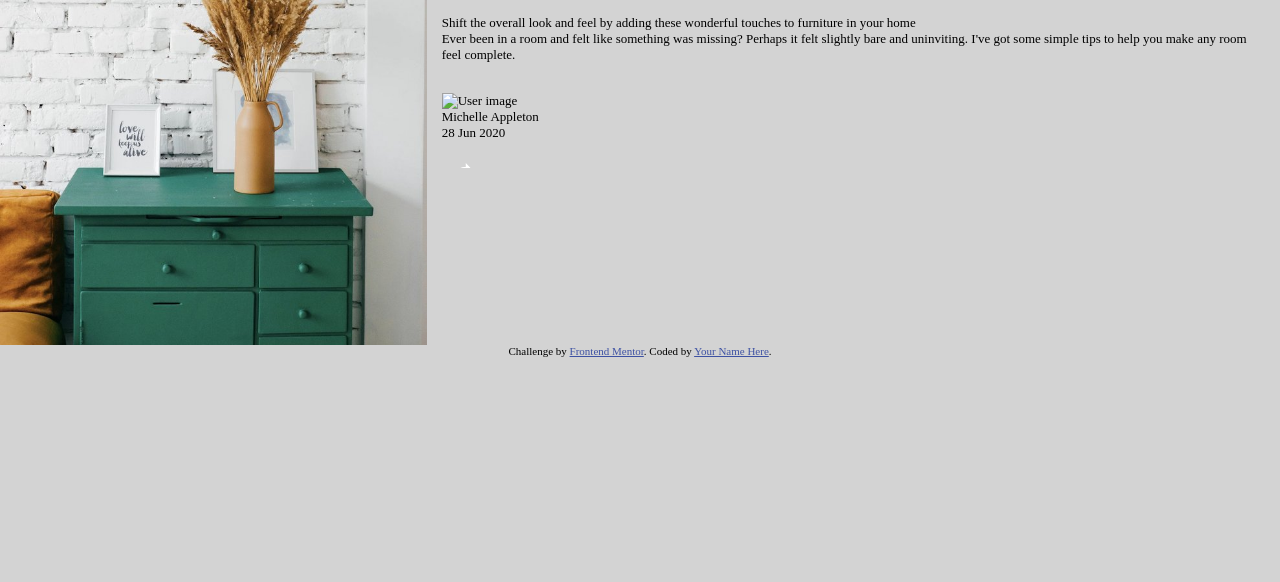
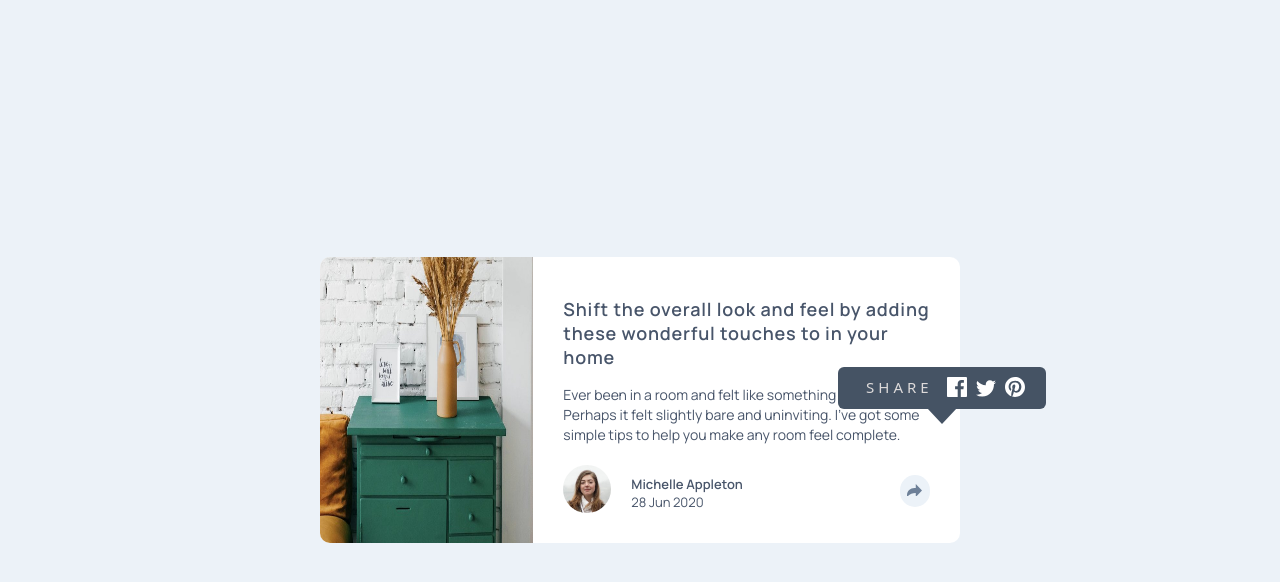
Before and after one commit to bash4Dev/article-preview, a plain HTML site: page index.html in a window 1280 px wide. Drawn offline with Linux system fonts and the light colour scheme.

Commit message:
Modify the file

```diff
--- a/index.html
+++ b/index.html
@@ -2,10 +2,14 @@
 <html lang="en">
 <head>
   <meta charset="UTF-8">
-  <meta name="viewport" content="width=device-width, initial-scale=1.0"> <!-- displays site properly based on user's device -->
+  <meta name="viewport" content="width=device-width, initial-scale=1.0">
 
   <link rel="icon" type="image/png" sizes="32x32" href="./images/favicon-32x32.png">
   <link rel="stylesheet" href="./styles.css">
+
+  <link rel="preconnect" href="https://fonts.googleapis.com">
+  <link rel="preconnect" href="https://fonts.gstatic.com" crossorigin>
+  <link href="https://fonts.googleapis.com/css2?family=Manrope:wght@200..800&family=Outfit:wght@100..900&display=swap" rel="stylesheet">
 
   <title>Frontend Mentor | Article preview component</title>
 
@@ -13,24 +17,45 @@
 <body>
   <main>
     <section>
-      <img src="../images/drawers.jpg" alt="Drawer image">
+      <img src="./images/drawers.jpg" alt="Drawer image">
     </section>
 
     <article>
       <div class="furniture">
-        <p>Shift the overall look and feel by adding these wonderful
-          touches to furniture in your home</p>
-        <p>Ever been in a room and felt like something was missing? Perhaps
+        <p class="bold-desc">Shift the overall look and feel by adding these wonderful
+          touches to in your home</p>
+        <p class="light-desc">Ever been in a room and felt like something was missing? Perhaps
           it felt slightly bare and uninviting. I've got some simple tips
           to help you make any room feel complete.</p>
       </div>
 
       <div class="user-info">
-        <img  class="user-img" scr="../images/avatar-michelle.jpg" alt="User image">
-        <p class="user-name">Michelle Appleton</p>
-        <p class="date">28 Jun 2020</p>
-        <div class="share-icon">
-          <img src="../images/icon-share.svg" alt="Share icon">
+        <img  class="user-img" src="./images/avatar-michelle.jpg" alt="User image">
+        <div class="user-desc">
+          <p class="user-name">Michelle Appleton</p>
+          <p class="post-date">28 Jun 2020</p>
+        </div>
+
+        <section id="hoverState">
+          <div class="innerBox">
+            <div class="shareText">SHARE</div>
+            <svg class="facebook icon" xmlns="http://www.w3.org/2000/svg" width="20" height="20">
+              <path fill="#FFF" d="M18.896 0H1.104C.494 0 0 .494 0 1.104v17.793C0 19.506.494 20 1.104 20h9.58v-7.745H8.076V9.237h2.606V7.01c0-2.583 1.578-3.99 3.883-3.99 1.104 0 2.052.082 2.329.119v2.7h-1.598c-1.254 0-1.496.597-1.496 1.47v1.928h2.989l-.39 3.018h-2.6V20h5.098c.608 0 1.102-.494 1.102-1.104V1.104C20 .494 19.506 0 18.896 0z"/>
+            </svg>
+            <svg class="twitter icon" xmlns="http://www.w3.org/2000/svg" width="20" height="17">
+              <path fill="#FFF" d="M20 2.172a8.192 8.192 0 01-2.357.646 4.11 4.11 0 001.804-2.27 8.22 8.22 0 01-2.605.996A4.096 4.096 0 0013.847.248c-2.65 0-4.596 2.472-3.998 5.037A11.648 11.648 0 011.392 1a4.109 4.109 0 001.27 5.478 4.086 4.086 0 01-1.858-.513c-.045 1.9 1.318 3.679 3.291 4.075a4.113 4.113 0 01-1.853.07 4.106 4.106 0 003.833 2.849A8.25 8.25 0 010 14.658a11.616 11.616 0 006.29 1.843c7.618 0 11.922-6.434 11.663-12.205A8.354 8.354 0 0020 2.172z"/>
+            </svg>
+            <svg class="pinterest icon" xmlns="http://www.w3.org/2000/svg" width="20" height="20">
+              <path fill="#FFF" d="M10 0C4.478 0 0 4.477 0 10c0 4.237 2.636 7.855 6.356 9.312-.088-.791-.167-2.005.035-2.868.182-.78 1.172-4.97 1.172-4.97s-.299-.6-.299-1.486c0-1.39.806-2.428 1.81-2.428.852 0 1.264.64 1.264 1.408 0 .858-.545 2.14-.828 3.33-.236.995.5 1.807 1.48 1.807 1.778 0 3.144-1.874 3.144-4.58 0-2.393-1.72-4.068-4.177-4.068-2.845 0-4.515 2.135-4.515 4.34 0 .859.331 1.781.745 2.281a.3.3 0 01.069.288l-.278 1.133c-.044.183-.145.223-.335.134-1.249-.581-2.03-2.407-2.03-3.874 0-3.154 2.292-6.052 6.608-6.052 3.469 0 6.165 2.473 6.165 5.776 0 3.447-2.173 6.22-5.19 6.22-1.013 0-1.965-.525-2.291-1.148l-.623 2.378c-.226.869-.835 1.958-1.244 2.621.937.29 1.931.446 2.962.446 5.522 0 10-4.477 10-10S15.522 0 10 0z"/>
+            </svg>
+          </div>
+          <div class="arrowBox"></div>
+        </section>
+
+        <div class="icon-share">
+          <svg id="svgImage" xmlns="http://www.w3.org/2000/svg" width="16" height="12">
+            <path fill="#6E8098" d="M15 6.495L8.766.014V3.88H7.441C3.33 3.88 0 7.039 0 10.936v2.049l.589-.612C2.59 10.294 5.422 9.11 8.39 9.11h.375v3.867L15 6.495z"/>
+          </svg>
         </div>
       </div>
     </article>
@@ -39,8 +64,9 @@
   <footer>
     <div class="attribution">
       Challenge by <a href="https://www.frontendmentor.io?ref=challenge" target="_blank">Frontend Mentor</a>.
-      Coded by <a href="#">Your Name Here</a>.
+      Coded by <a href="#">Bashir Umar Idris</a>.
     </div>
   </footer>
+  <script src="./script.js"></script>
 </body>
 </html>
--- a/styles.css
+++ b/styles.css
@@ -1,3 +1,11 @@
+:root {
+    --font-color: hsl(217, 19%, 35%);
+    --Desaturated-Dark-Blue: hsl(214, 17%, 51%);
+    --Desaturated-Dark-Blue:: hsl(214, 64%, 92%);
+    --Light-Grayish-Blue: hsl(210, 46%, 95%);
+    --font-family: "Manrope", sans-serif;
+}
+
 * {
     box-sizing: border-box;
     margin: 0;
@@ -5,38 +13,171 @@
 }
 
 body {
-    background-color: lightgrey;
-    font-size: 13px;
+    width: 100vw;
+    height: 100vh;
+    display: grid;
+    place-content: center;
+    background-color: var(--Light-Grayish-Blue);
+    font-family: var(--font-family);
 }
 
 main {
     display: grid;
     grid-template-columns: 1fr 2fr;
-    margin: 0 auto;
-    border-radius: 15px;
+    width: 50vw;
+    background-color: hsl(0, 0%, 100%);
+    border-radius: 10px;
+}
+
+p {
+    color: var(--font-color);
 }
 
 section img {
     width: 100%;
     height: 100%;
+    border-radius: 10px 0  0 10px;
 }
 
 article {
     display: flex;
     flex-direction: column;
+    margin: 15px;
+    padding: 15px;
+    position: relative;
 }
 
-article div {
-    padding: 15px;
+article .furniture {
+    margin: 10px 0;
+    font-family: var(--font-family);
+}
+.furniture .bold-desc {
+    font-weight: 600;
+    font-size: 18px;
+    letter-spacing: 0.8px;
+}
+.furniture .light-desc {
+    font-size: 14px;
+    line-height: 20px;
+    margin-top: 1rem;
 }
 
 .user-info {
-    display: inline;
+    display: block;
+    font-size: 13px;
+}
+
+.user-info .user-img {
+    float: left;
+    margin: 10px 20px 0 0;
+    width: 48px;
+    border-radius: 24px;
+}
+
+.user-info .user-desc .user-name {
+    font-weight: 600;
+}
+
+.user-info div:not(#hoverState) {
+    display: inline-block;
+    margin-top: 20px;
+}
+
+.user-info .icon-share {
+    float: right;
+    width: 30px;
+    border-radius: 15px;
+    padding: 7px;
+    background-color: hsl(210, 46%, 95%);
+}
+
+#hoverState {
+    display: flex;
+    flex-direction: column;
+    justify-content: center;
+    align-items: center;
+    width: 13rem;
+    height: 2.6rem;
+    background-color: #455364;
+    border-radius: 6px;
+    position: absolute;
+    top: 95px;
+    left: 290px;
+    /* display: none; */
+}
+
+.shareText {
+    margin: 6px;
+    font-size: 15px;
+    font-weight: 100;
+    color: #dddada;
+    letter-spacing: 4px;
+    font-family: system-ui;
+}
+
+.icon {
+    margin: 0px 0px -4px 6px;
+}
+
+.arrowBox {
+    border-left: 15px solid transparent;
+    border-right: 15px solid transparent;
+    border-top: 16px solid #455364;
+    position: relative;
+    top: -15px;
 }
 
 footer .attribution {
-    font-size: 11px; text-align: center;
+    font-size: 11px;
+    text-align: center;
+    display: none;
 }
 .attribution a {
     color: hsl(228, 45%, 44%);
 }
+
+@media (max-width: 375px) {
+    body {
+        display: grid;
+        place-items: center;
+        width: 100vw;
+        height: 100vh;
+    }
+
+    main {
+        display: grid;
+        grid-template-columns: 1fr;
+        width: 80%;
+        position: relative;
+    }
+
+    section img {
+        border-radius: 10px 10px 0 0;
+    }
+
+    article {
+        display: flex;
+        flex-direction: column;
+        margin: 15px;
+        padding: 15px;
+        position: unset;
+    }
+
+    .user-info {
+        display: block;
+        font-size: 13px;
+    }
+
+    #hoverState {
+        width: 100%;
+        height: 4.4rem;
+        border-radius: 6px;
+        position: absolute;
+        top: 510px;
+        left: 0;
+    }
+
+    #hoverState .arrowBox {
+        display: none;
+    }
+}
```
